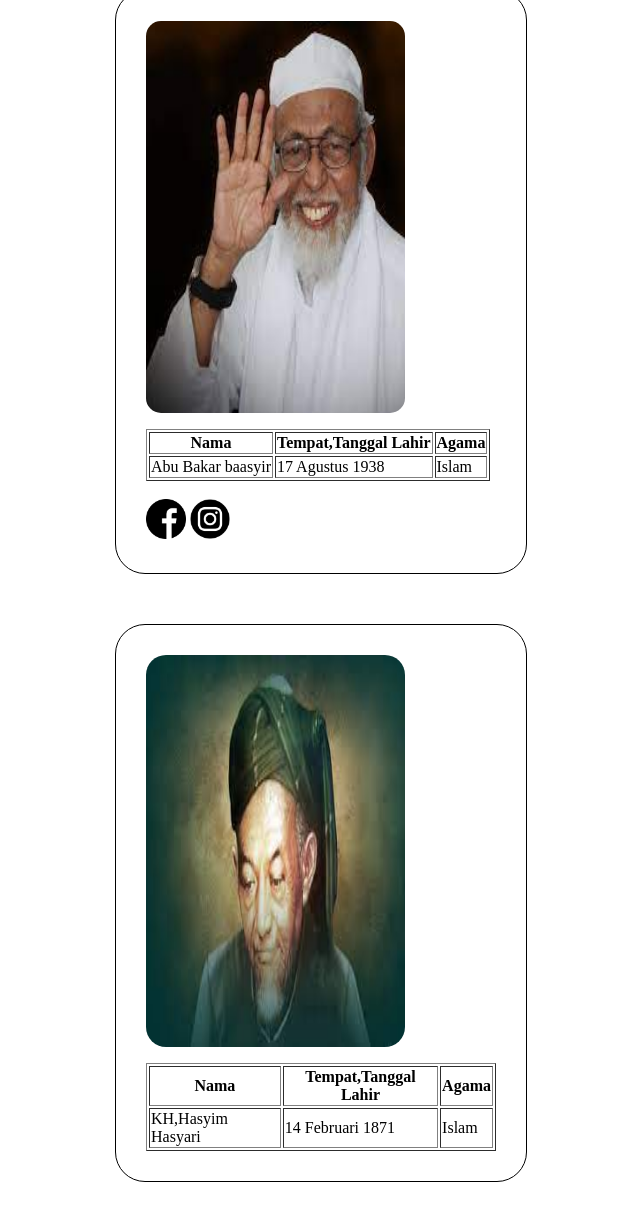
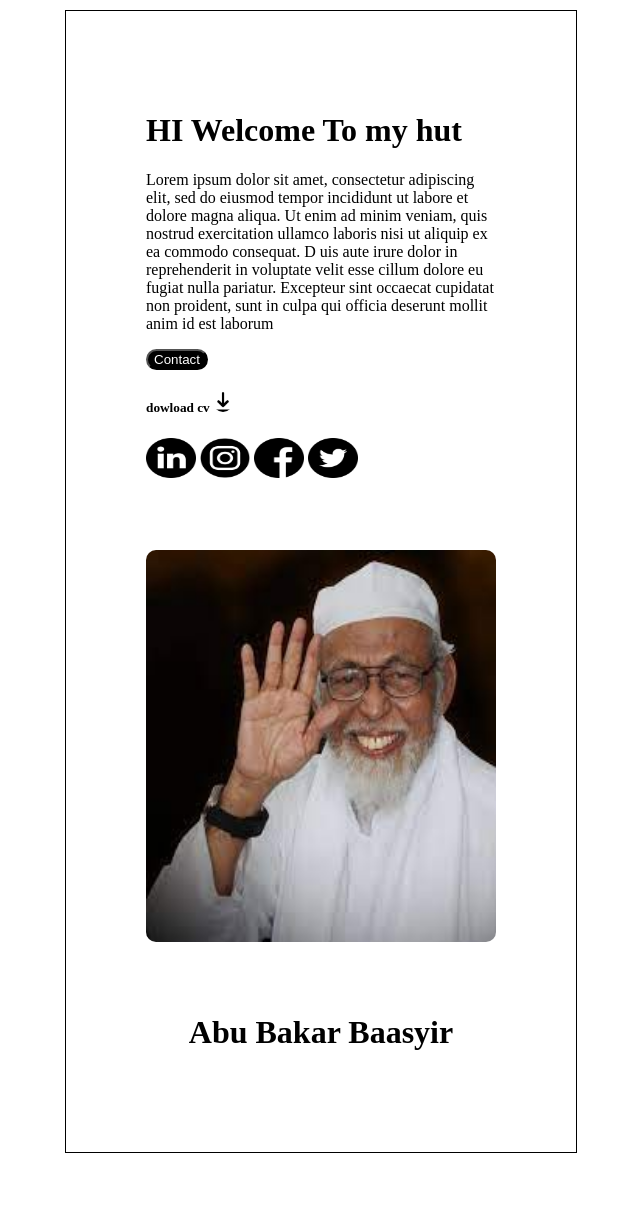
Before and after one commit to ardiyanto01/Projek-dumbway, a plain HTML site: page index.html in a window 1280 px wide. Shown: the part 60-1280 px from the top of the page, without its empty margins (319-959 px from the left). Drawn offline with Linux system fonts and the light colour scheme.

Commit message:
ini task

```diff
--- a/index.html
+++ b/index.html
@@ -3,60 +3,37 @@
          <title>Personal Web</title>
     </head>
     <body>
-        <div style= "
-        border: 1px solid black;width: 20% ;
-        width:350px;
-        margin:50px auto;
-        padding:30px;
-        border-radius:30px; ">
-            <img style="width: 74%; height:50%; border-radius: 15px;", src="asset/image/abu bakar baasyir.jpeg">
 
-            </h1>
-
-            </p>
-
-          <table border="1px">
-
-            <tr>
-                <th>Nama</th>
-                <th>Tempat,Tanggal Lahir</th>
-                <th>Agama</th>
-            </tr>
-            <tr>
-                <td>Abu Bakar baasyir</td>
-                <td>17 Agustus 1938</td>
-                <td>Islam</td>
-            </tr>
-          </table> <br>
-            <img style="width: 40px; height:40px;" src="asset/icon/facebook.png">
-            <img style="width: 40px; height:40px;" src="asset/icon/instagram.png" >
-
+        <div>
         </div>
         <div style= "
         border: 1px solid black;width: 20% ;
         width:350px;
-        margin:50px auto;
-        padding:30px;
-        border-radius:30px ">
-            <img style="width: 74%; height:50%; border-radius: 20px", src="asset/image/hasyimhasyari.jpeg" >
+        margin:70px auto;
+        padding:80px;
+        border-radius:0px; ">
+        <h1>HI Welcome To my hut </h1>
 
+        <p>Lorem ipsum dolor sit amet, consectetur adipiscing elit, sed do eiusmod tempor incididunt ut labore et dolore
+            magna aliqua. Ut enim ad minim veniam, quis nostrud exercitation ullamco laboris nisi ut aliquip ex ea commodo consequat. D
+            uis aute irure dolor in reprehenderit in voluptate velit esse cillum dolore eu fugiat nulla pariatur. Excepteur sint occaecat
+             cupidatat non proident, sunt in culpa qui officia deserunt mollit anim id est laborum</p>
+             <button style="background-color: black; color: white; border-radius: 40px;">Contact</button> <br>
+            <div>
+             <h5>dowload cv <img style="width: 20px; height:20px; border-radius: 20px;", src="asset/icon/dowload.png "></h5>
+             <div >
+             <img style="width: 50px; height:40px;" src="asset/icon/linkedin.png" >
+             <img style="width: 50px; height:40px;" src="asset/icon/instagram.png" >
+             <img style="width: 50px; height:40px;" src="asset/icon/facebook.png" >
+             <img style="width: 50px; height:40px;" src="asset/icon/twitter.png" >
+            </div>
+            </div>
+        <br>
+      <div style="border: 100px;">
+            <img style="width: 100%; height:50%; border-radius: 10px; margin:50px auto;", src="asset/image/abu bakar baasyir.jpeg">
+            <h1 style="border: 1px; text-align:center">Abu Bakar Baasyir </h1>
 
-
-            </p>
-          <table border="1px" >
-
-            <tr>
-                <th>Nama</th>
-                <th>Tempat,Tanggal Lahir</th>
-                <th>Agama</th>
-            </tr>
-            <tr>
-                <td>KH,Hasyim Hasyari</td>
-                <td>14 Februari 1871</td>
-                <td>Islam</td>
-            </tr>
-          </table>
-
-        </div>
     </body>
 </html>
+<!-- <img style="width: 40px; height:40px;" src="asset/icon/facebook.png">
+<img style="width: 40px; height:40px;" src="asset/icon/instagram.png" > -->
```
Also changed, not shown: asset/icon/dowload.png (added), asset/icon/linkedin.png (added), asset/icon/twitter.png (added), 2 other files.
